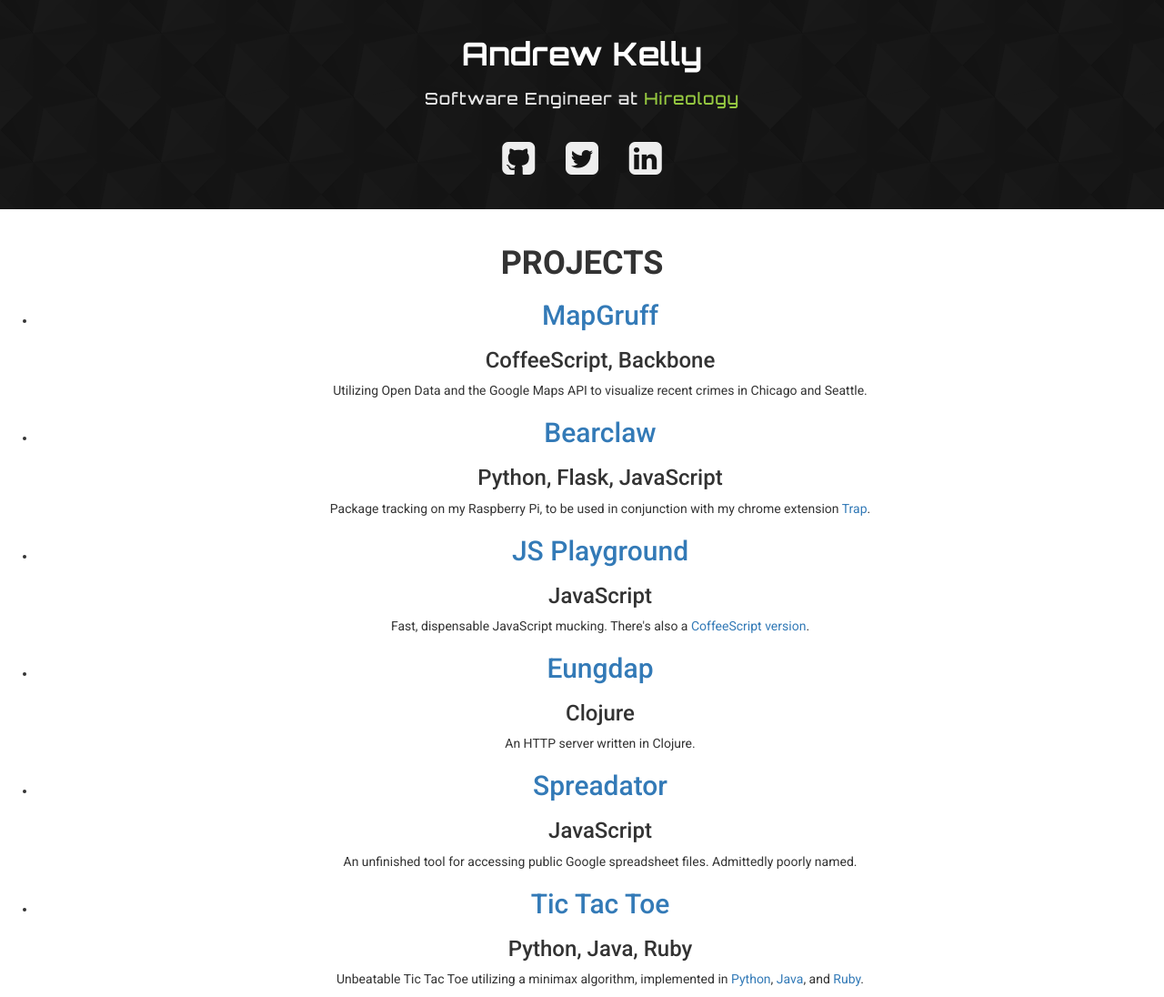
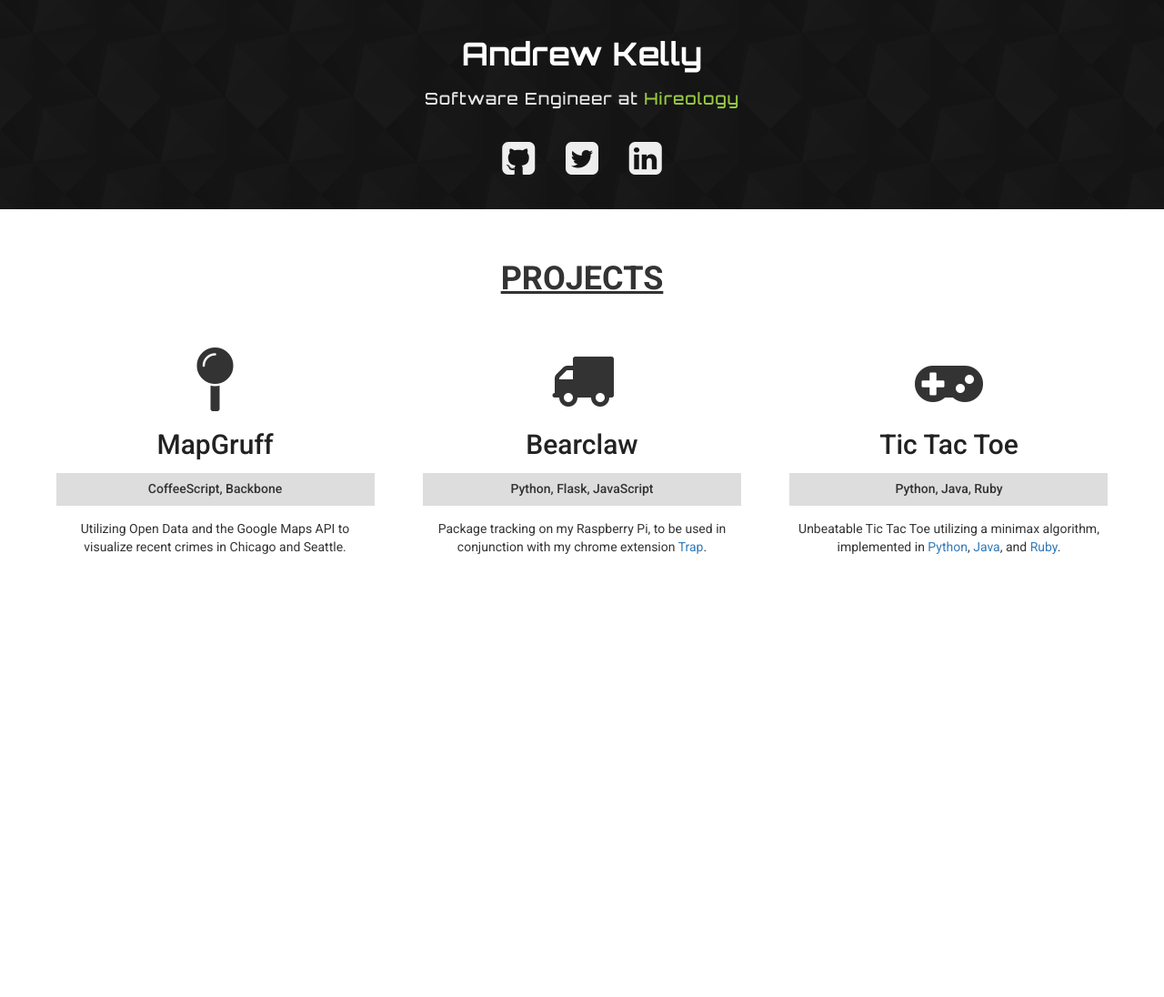
Before and after one commit to kellyaj/kellyaj.github.io, a Jekyll site: the page built from index.html, in a window 1280 px wide. Shown: the whole page at 91% size. Built offline with Jekyll 4.4.1, drawn with Linux system fonts in a browser that asks for light colours; Markdown is read by kramdown in place of the engine named in the settings; after the commit the page ends 900 px from its top, so only the background shows below that.

Commit message:
update projects display

```diff
--- a/_layouts/default.html
+++ b/_layouts/default.html
@@ -1,10 +1,8 @@
 <!DOCTYPE html>
 <html>
   <head>
-    <meta charset="utf-8">
-    <meta http-equiv="X-UA-Compatible" content="IE=edge,chrome=1">
     <title>{{ page.title }}</title>
-    <meta name="viewport" content="content="width=device-width, initial-scale=1.0"">
+    <meta name="viewport" content="width=device-width, initial-scale=1.0">
     <link type="text/css" rel="stylesheet" href="assets/dest/stylesheets/application.css">
     <script>
       (function(i,s,o,g,r,a,m){i['GoogleAnalyticsObject']=r;i[r]=i[r]||function(){
--- a/assets/dest/stylesheets/application.css
+++ b/assets/dest/stylesheets/application.css
@@ -32,9 +32,6 @@
   .follow-me .fa:hover {
     color: #F7F5E2; }
 
-section h1 {
-  font-weight: 700; }
-
 body {
   font-family: "Roboto", sans-serif;
   margin: auto;
@@ -43,4 +40,28 @@
 a:hover {
   text-decoration: none; }
 
+.projects h1 {
+  font-weight: 700;
+  line-height: 2;
+  margin-bottom: 20px;
+  text-decoration: underline; }
+
+.projects-item {
+  display: inline-block;
+  padding: 20px 25px;
+  max-width: 400px; }
+
+.project-name {
+  font-weight: 500; }
+  .project-name a {
+    color: #222; }
+    .project-name a:hover {
+      color: #777; }
+
+.project-tech {
+  background-color: #DDD;
+  margin: 15px auto;
+  max-width: 350px;
+  padding: 10px; }
+
 /*# sourceMappingURL=application.css.map */
--- a/assets/stylesheets/layouts/_base.sass
+++ b/assets/stylesheets/layouts/_base.sass
@@ -1,5 +1,4 @@
 @import "header"
-@import "contents"
 
 body
   font-family: $base-font
--- a/assets/stylesheets/layouts/_contents.sass
+++ /dev/null
@@ -1,3 +0,0 @@
-section
-  h1
-    font-weight: 700
--- a/assets/stylesheets/partials/_colors.sass
+++ b/assets/stylesheets/partials/_colors.sass
@@ -5,3 +5,6 @@
 $hireology-hover-color: #B5F151
 $header-icon-color: #EEEEEE
 $header-icon-hover-color: #F7F5E2
+$projects-item-title-color: #222
+$projects-item-title-hover-color: #777
+$project-tech-bg-color: #DDD
--- a/index.html
+++ b/index.html
@@ -3,39 +3,22 @@
 title: Projects by Andrew Kelly
 ---
 
-<div class="projects">
-  <div class="projects-container">
-    <ul>
-      <li class="project-item">
-        <h2> <a href="http://mapgruff.com">MapGruff</a> </h2>
-        <h3>CoffeeScript, Backbone</h3>
-        <p>Utilizing Open Data and the Google Maps API to visualize recent crimes in Chicago and Seattle.</p>
-      </li>
-      <li class="project-item">
-        <h2> <a href="https://github.com/kellyaj/bearclaw">Bearclaw</a> </h2>
-        <h3>Python, Flask, JavaScript</h3>
-        <p>Package tracking on my Raspberry Pi, to be used in conjunction with my chrome extension <a href="https://github.com/kellyaj/trap">Trap</a>.</p>
-      </li>
-      <li class="project-item">
-        <h2> <a href="https://github.com/kellyaj/js_playground">JS Playground</a> </h2>
-        <h3>JavaScript</h3>
-        <p>Fast, dispensable JavaScript mucking. There's also a <a href="https://github.com/kellyaj/coffee_playground">CoffeeScript version</a>.</p>
-      </li>
-      <li class="project-item">
-        <h2> <a href="https://github.com/kellyaj/eungdap">Eungdap</a> </h2>
-        <h3>Clojure</h3>
-        <p>An HTTP server written in Clojure.</p>
-      </li>
-      <li class="project-item">
-        <h2> <a href="https://github.com/kellyaj/spreadator">Spreadator</a> </h2>
-        <h3>JavaScript</h3>
-        <p>An unfinished tool for accessing public Google spreadsheet files. Admittedly poorly named.</p>
-      </li>
-      <li class="project-item">
-        <h2> <a href="https://github.com/kellyaj/pytactoe">Tic Tac Toe</a> </h2>
-        <h3>Python, Java, Ruby</h3>
-        <p>Unbeatable Tic Tac Toe utilizing a minimax algorithm, implemented in <a href="https://github.com/kellyaj/pytactoe">Python</a>, <a href="https://github.com/kellyaj/javattt">Java</a>, and <a href="https://github.com/kellyaj/ttt">Ruby</a>.</p>
-      </li>
-    </ul>
-  </div>
+<h1> PROJECTS </h1>
+<div class="projects-item">
+  <div class="project-image"><i class="fa fa-map-pin fa-5x"></i></div>
+  <h2 class="project-name"> <a href="http://mapgruff.com">MapGruff</a> </h2>
+  <h5 class="project-tech"> CoffeeScript, Backbone </h5>
+  <p>Utilizing Open Data and the Google Maps API to visualize recent crimes in Chicago and Seattle.</p>
 </div>
+<div class="projects-item">
+  <div class="project-image"><i class="fa fa-truck fa-5x"></i></div>
+  <h2 class="project-name"> <a href="https://github.com/kellyaj/bearclaw">Bearclaw</a> </h2>
+  <h5 class="project-tech"> Python, Flask, JavaScript </h5>
+  <p>Package tracking on my Raspberry Pi, to be used in conjunction with my chrome extension <a href="https://github.com/kellyaj/trap">Trap</a>.</p>
+</div>
+<div class="projects-item">
+  <div class="project-image"><i class="fa fa-gamepad fa-5x"></i></div>
+  <h2 class="project-name"> <a href="https://github.com/kellyaj/pytactoe">Tic Tac Toe</a> </h2>
+  <h5 class="project-tech"> Python, Java, Ruby </h5>
+  <p>Unbeatable Tic Tac Toe utilizing a minimax algorithm, implemented in <a href="https://github.com/kellyaj/pytactoe">Python</a>, <a href="https://github.com/kellyaj/javattt">Java</a>, and <a href="https://github.com/kellyaj/ttt">Ruby</a>.</p>
+</div>
```
Also changed, not shown: other parts of _layouts/default.html (+0 -1 lines), assets/stylesheets/projects/_index.sass (+26 -0 lines), 1 other file.
